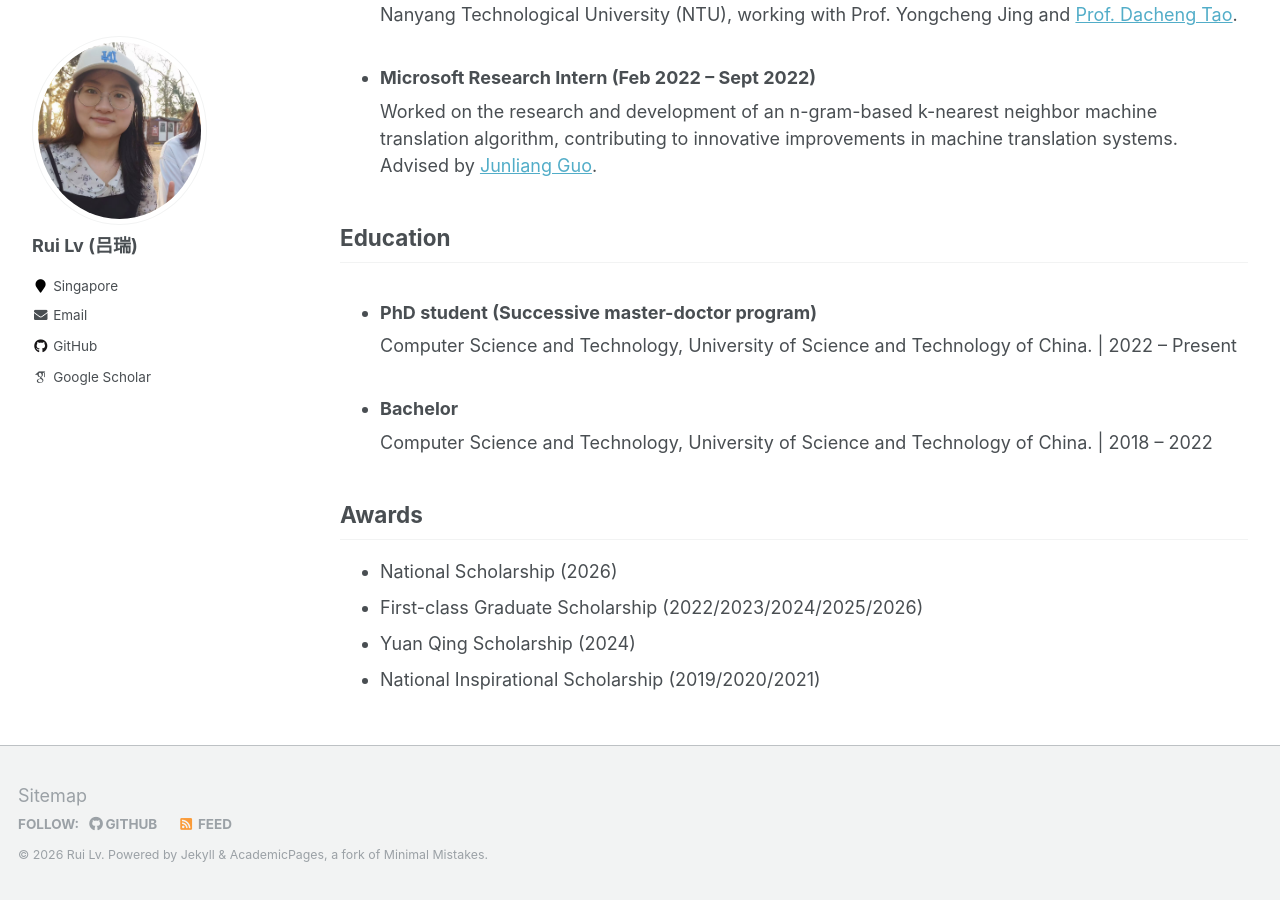
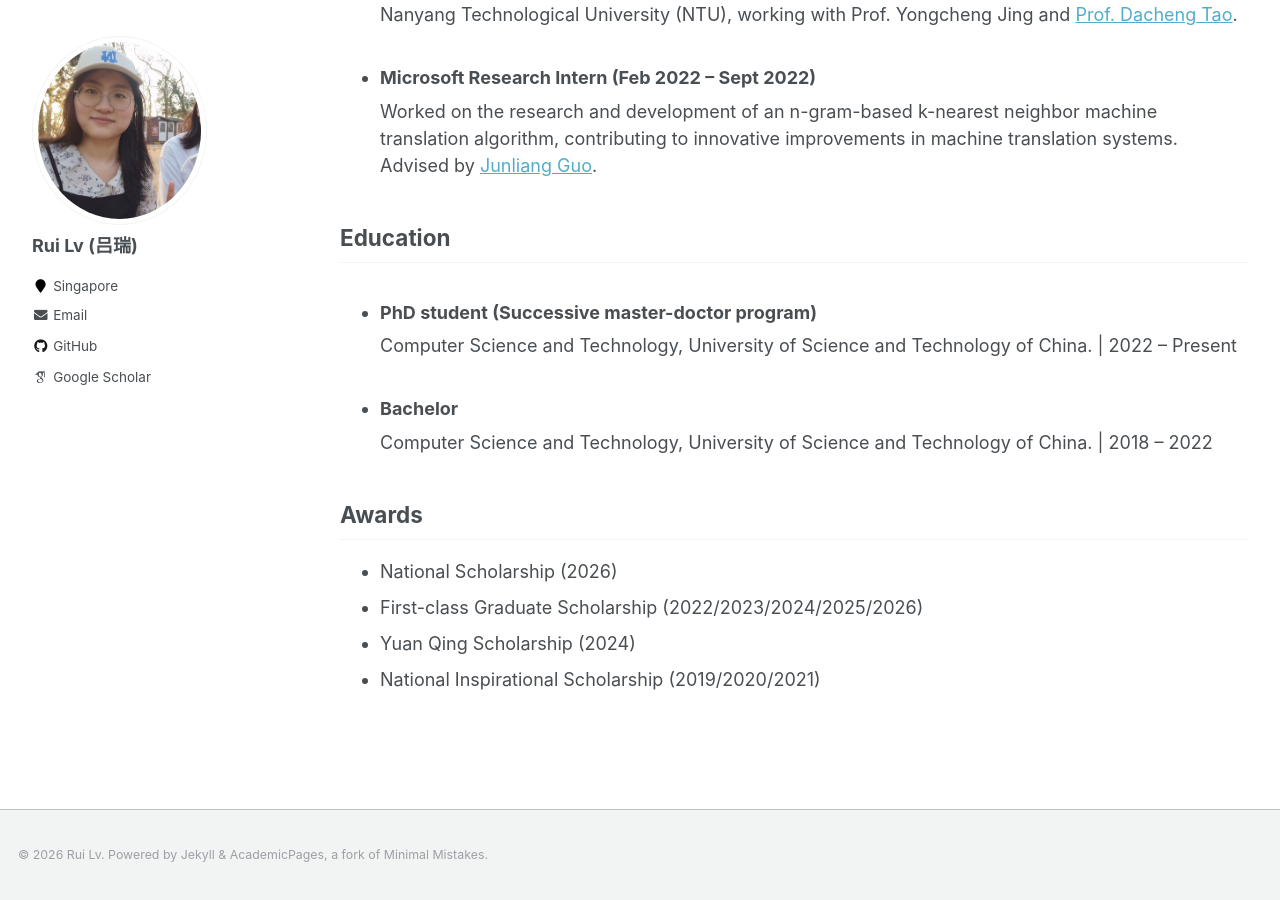
Before and after one commit to karin0018/karin0018.github.io, a Jekyll site: the page built from index.html, in a window 1280 px wide and 900 px high, scrolled down 1449 px. Built offline with Jekyll 4.4.1, drawn with Linux system fonts in a browser that asks for light colours; some web fonts are replaced.

Commit message:
Simplify footer and hide sitemap and social links

```diff
--- a/_includes/footer.html
+++ b/_includes/footer.html
@@ -1,24 +1,3 @@
 {% include base_path %}
 
-<div class="page__footer-follow">
-  <ul class="social-icons">
-    {% if site.data.ui-text[site.locale].follow_label %}
-      <li><strong>{{ site.data.ui-text[site.locale].follow_label }}</strong></li>
-    {% endif %}
-    {% if site.twitter.username %}
-      <li><a href="https://twitter.com/{{ site.twitter.username }}"><i class="fab fa-twitter-square" aria-hidden="true"></i> Twitter</a></li>
-    {% endif %}
-    {% if site.facebook.username %}
-      <li><a href="https://facebook.com/{{ site.facebook.username }}"><i class="fab fa-facebook-square" aria-hidden="true"></i> Facebook</a></li>
-    {% endif %}
-    {% if site.author.github %}
-      <li><a href="http://github.com/{{ site.author.github }}"><i class="fab fa-github" aria-hidden="true"></i> GitHub</a></li>
-    {% endif %}
-    {% if site.author.bitbucket %}
-      <li><a href="http://bitbucket.org/{{ site.author.bitbucket }}"><i class="fab fa-bitbucket" aria-hidden="true"></i> Bitbucket</a></li>
-    {% endif %}
-    <li><a href="{% if site.atom_feed.path %}{{ site.atom_feed.path }}{% else %}{{ base_path }}/feed.xml{% endif %}"><i class="fa fa-fw fa-rss-square" aria-hidden="true"></i> {{ site.data.ui-text[site.locale].feed_label | default: "Feed" }}</a></li>
-  </ul>
-</div>
-
 <div class="page__footer-copyright">&copy; {{ site.time | date: '%Y' }} {{ site.name | default: site.title }}. {{ site.data.ui-text[site.locale].powered_by | default: "Powered by" }} <a href="http://jekyllrb.com" rel="nofollow">Jekyll</a> &amp; <a href="https://github.com/academicpages/academicpages.github.io">AcademicPages</a>, a fork of <a href="https://mademistakes.com/work/minimal-mistakes-jekyll-theme/" rel="nofollow">Minimal Mistakes</a>.</div>
--- a/_includes/footer/custom.html
+++ b/_includes/footer/custom.html
@@ -1,2 +1 @@
-<!-- custom footer -->
-<a href="{{ site.url }}/sitemap.xml">Sitemap</a>
+<!-- No additional footer links. -->
```
